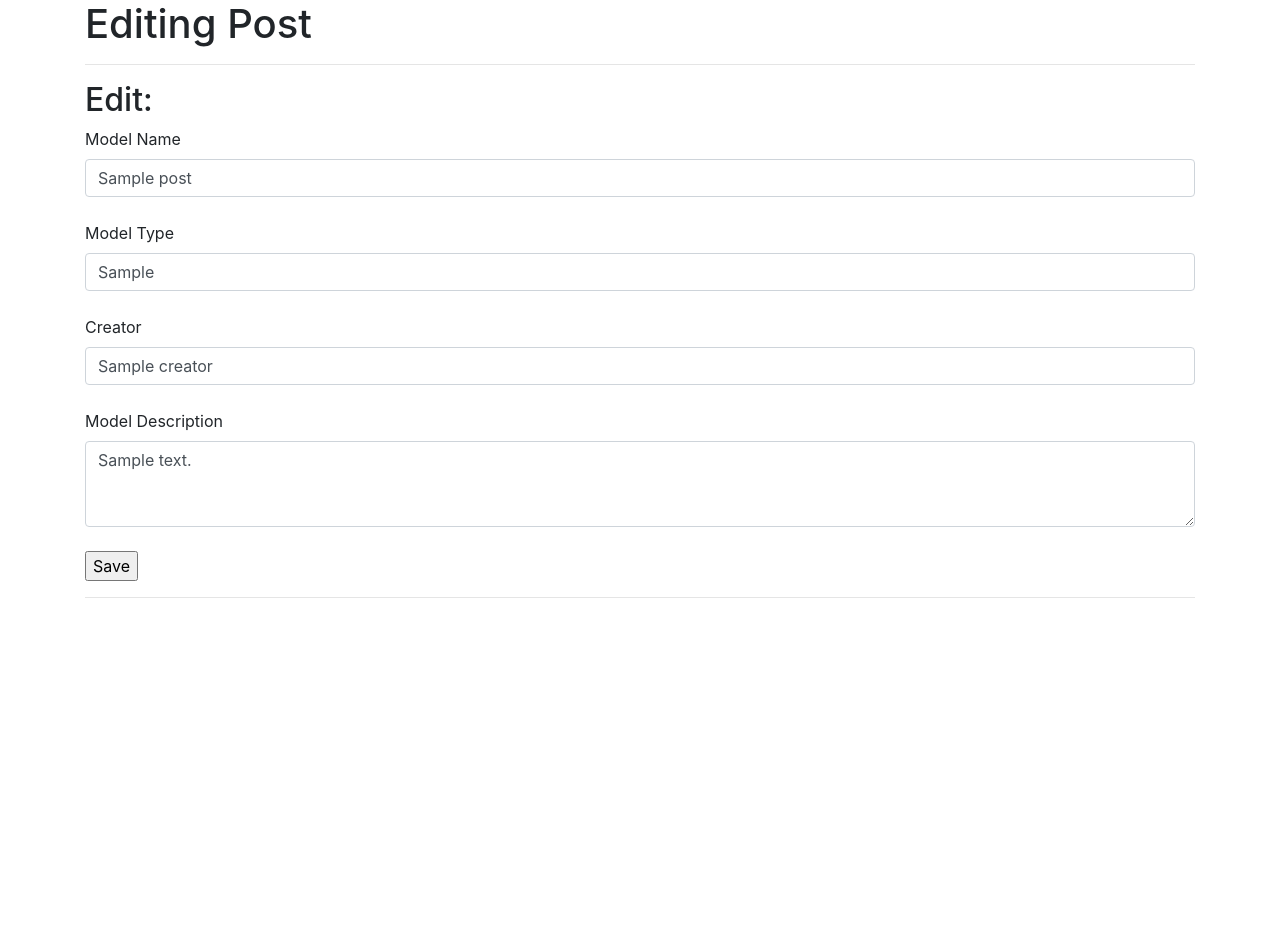
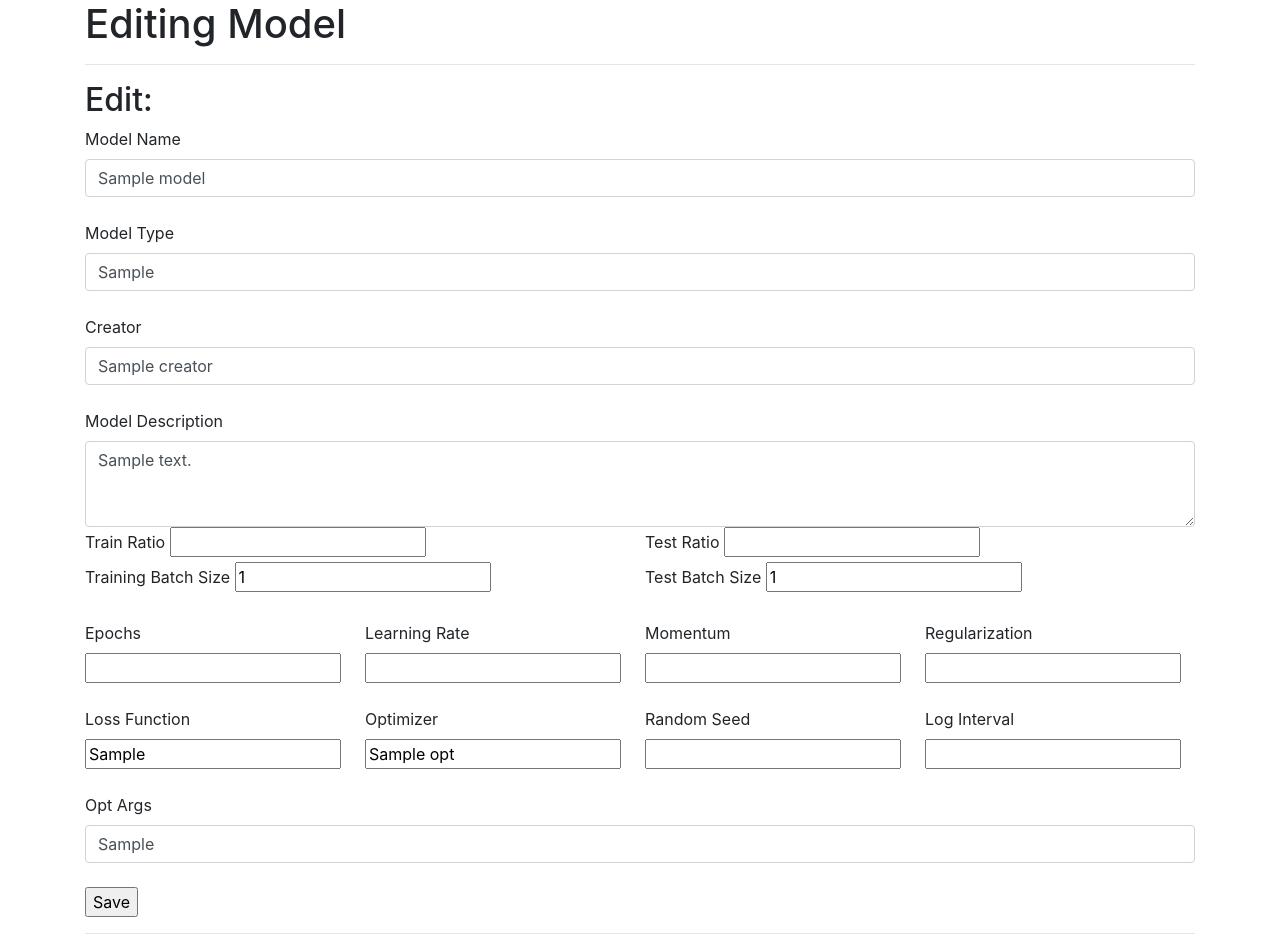
Before and after one commit to axie123/NetworkWatch, a Flask app: template templates/edit.html in a window 1280 px wide. Shown: the part 56-1006 px from the top of the page. Before the commit the page ends 654 px from the top, so only its background shows below. Run offline with Flask 2, Linux system fonts and the light colour scheme; the template is opened without the code that fills it: most values are stand-ins (such as "Sample title", 1, 10 or a date in 2020); data that the repository does not hold is empty; some libraries are stand-ins or nearby versions.

Commit message:
Update edit.html

```diff
--- a/templates/edit.html
+++ b/templates/edit.html
@@ -1,26 +1,91 @@
 {% extends 'base.html' %}
 
 {% block head %}
-    <title>Edit Post</title>
+    <title>Edit Model</title>
 {% endblock %}
 
 {% block body %}
-    <h1>Editing Post</h1>
+    <h1>Editing Model</h1>
 
     <hr>
         <h2>Edit:</h2>
-        <form action='/posts/edit/{{post.id}}' method='POST'>
+        <form action='/models/edit/{{model.id}}' method='POST'>
             <label for="model_name">Model Name</label>
-            <input class="form-control" type="text" name='model_name' id='model_name' value="{{ post.model_name }}" aria-label="Model Name">
+            <input class="form-control" type="text" name='model_name' id='model_name' value="{{ model.model_name }}" aria-label="Model Name">
             <br>
             <label for="model_type">Model Type</label>
-            <input class="form-control" type="text" name='model_type' id='model_type' value="{{ post.model_type }}" aria-label="Model Type">
+            <input class="form-control" type="text" name='model_type' id='model_type' value="{{ model.model_type }}" aria-label="Model Type">
             <br>
             <label for="creator">Creator</label>
-            <input class="form-control" type="text" name='creator' id='creator' value="{{ post.creator }}" aria-label="Creator">
+            <input class="form-control" type="text" name='creator' id='creator' value="{{ model.creator }}" aria-label="Creator">
             <br>
             <label for="description">Model Description</label>
-            <textarea class="form-control" name='description' id='description' rows="3">{{ post.description }}</textarea>
+            <textarea class="form-control" name='description' id='description' rows="3">{{ model.description }}</textarea>
+
+            <div class="form-row">
+                <div class="col">
+                    <label for="train_ratio">Train Ratio</label>
+                    <input class="text" type="number" step="0.01" name='train_ratio' id='train_ratio' value="{{ model.train_ratio }}" aria-label="Train Ratio">
+                </div>
+                <div class="col">
+                    <label for="test_ratio">Test Ratio</label>
+                    <input class="text" type="number" step="0.01" name='test_ratio' id='test_ratio' value="{{ model.test_ratio }}" aria-label="Test Ratio">
+                </div>
+            </div>
+            <div class="form-row">
+                <div class="col">
+                    <label for="train_batch_size">Training Batch Size</label>
+                    <input class="text" type="number" step="1" name='train_batch_size' id='train_batch_size' value="{{ model.train_batch_size }}" aria-label="Training Batch Size">
+                </div>
+                <div class="col">
+                    <label for="test_batch_size">Test Batch Size</label>
+                    <input class="text" type="number" step="1" name='test_batch_size' id='test_batch_size' value="{{ model.test_batch_size }}" aria-label="Test Batch Size">
+                </div>
+            </div>
+            <br>
+            <div class="form-row">
+                <div class="col">
+                    <label for="epochs">Epochs</label>
+                    <br>
+                    <input class="text" type="number" step="1" name='epochs' id='epochs' value="{{ model.epochs }}" aria-label="Epochs">
+                </div>
+                <div class="col">
+                    <label for="lr">Learning Rate</label>
+                    <input class="text" type="number" step="0.01" name='lr' id='lr' value="{{ model.lr }}" aria-label="Learning Rate">
+                </div>
+                <div class="col">
+                    <label for="mom">Momentum</label>
+                    <input class="text" type="number" step="0.01" name='mom' id='mom' value="{{ model.mom }}" aria-label="Momentum">
+                </div>
+                <div class="col">
+                    <label for="reg">Regularization</label>
+                    <input class="text" type="number" step="0.01" name='reg' id='reg' value="{{ model.reg }}" aria-label="Regularization">
+                </div>
+            </div>
+            <br>
+            <div class="form-row">
+                <div class="col">
+                    <label for="loss_func">Loss Function</label>
+                    <br>
+                    <input class="text" type="text" name='loss_func' id='loss_func' value="{{ model.loss_func }}" aria-label="Loss Function">
+                </div>
+                <div class="col">
+                    <label for="opt">Optimizer</label>
+                    <br>
+                    <input class="text" type="text" name='opt' id='opt' value="{{ model.opt }}" aria-label="Optimizer">
+                </div>
+                <div class="col">
+                    <label for="rdm_seed">Random Seed</label>
+                    <input class="text" type="number" step="1" name='rdm_seed' id='rdm_seed' value="{{ model.rdm_seed }}" aria-label="Random Seed">
+                </div>
+                <div class="col">
+                    <label for="log">Log Interval</label>
+                    <input class="text" type="number" step="1" name='log' id='log' value="{{ model.log }}" aria-label="Log Interval">
+                </div>
+            </div>
+            <br>
+            <label for="opt_args">Opt Args</label>
+            <input class="form-control" type="text" name='opt_args' id='opt_args' value="{{ model.opt_args }}" aria-label="Opt Args">
             <br>
             <input type='submit' value='Save'>
         </form>
```
